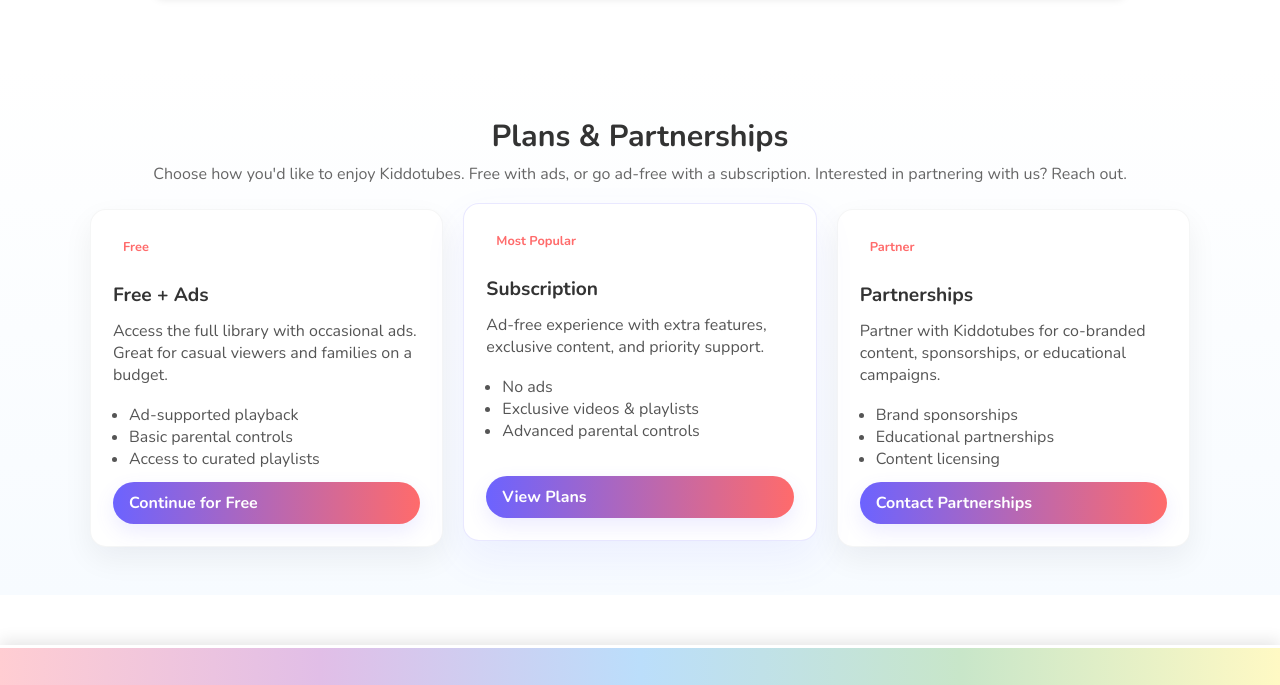
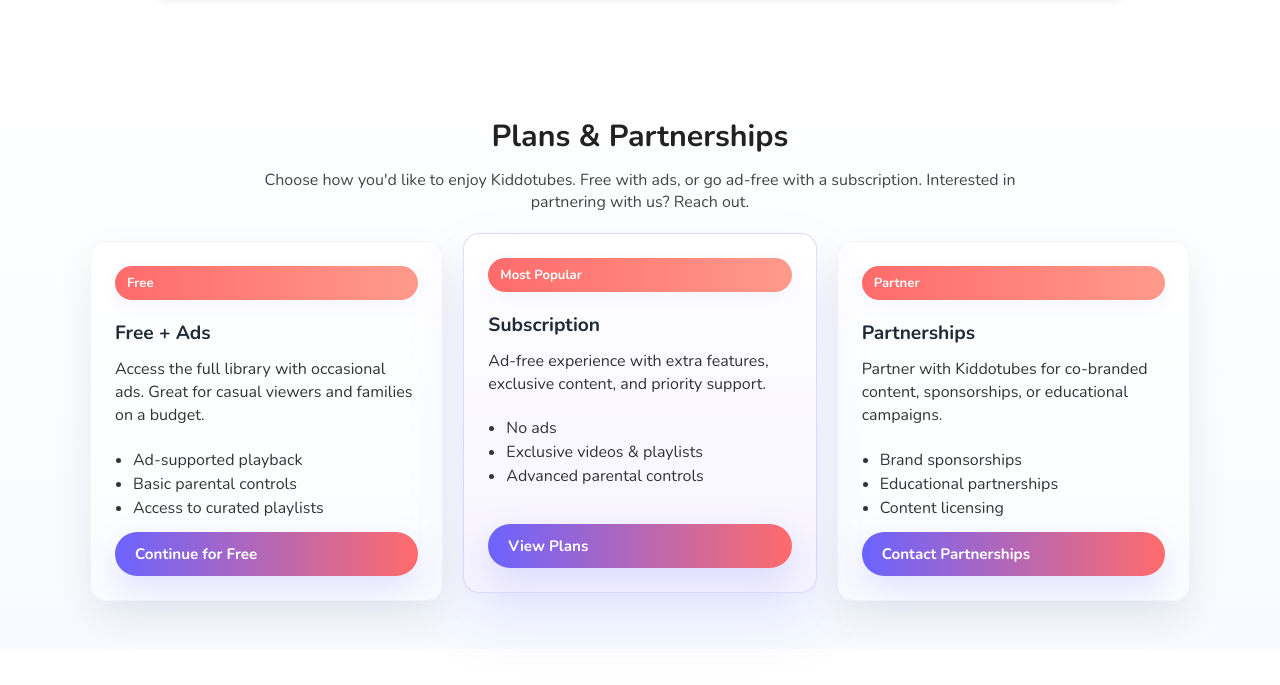
Before and after one commit to imsharukh1994/kiddotubes.com, a website: page index.html in a window 1280 px wide. Shown: the part 666-1351 px from the top of the page. Drawn offline with nearby package versions, Linux system fonts and the light colour scheme; no server answers.

Commit message:
Improve contrast and readability for Plans & Partnerships cards

```diff
--- a/styles.css
+++ b/styles.css
@@ -533,8 +533,8 @@
     background: linear-gradient(180deg, #ffffff 0%, #f7fbff 100%);
 }
 .plans-section .container { max-width: 1100px; margin: 0 auto; }
-.plans-section h2 { text-align: center; font-size: 1.9rem; margin-bottom: 6px; }
-.plans-section .lead { text-align: center; color: #666; margin-bottom: 24px; }
+.plans-section h2 { text-align: center; font-size: 1.9rem; margin-bottom: 6px; color: #222; font-weight: 700; }
+.plans-section .lead { text-align: center; color: #444; margin: 12px auto 28px; font-size: 1rem; max-width: 820px; }
 .plans-grid {
     display: grid;
     grid-template-columns: repeat(3, 1fr);
@@ -542,21 +542,23 @@
     align-items: stretch;
 }
 .plan-card {
-    background: #fff;
+    background: linear-gradient(180deg, #ffffff 0%, #fbfdff 100%);
     border-radius: 16px;
-    padding: 22px;
-    box-shadow: 0 12px 30px rgba(16,24,40,0.06);
-    border: 1px solid rgba(16,24,40,0.04);
+    padding: 24px;
+    box-shadow: 0 18px 40px rgba(16,24,40,0.08);
+    border: 1px solid rgba(0,0,0,0.04);
     display: flex;
     flex-direction: column;
     gap: 12px;
-}
-.plan-card.popular { transform: translateY(-6px); border: 1px solid rgba(108,99,255,0.15); box-shadow: 0 18px 42px rgba(108,99,255,0.08); }
-.plan-badge { display: inline-block; font-weight: 800; background: linear-gradient(90deg,#fff,#fff); color:#ff6b6b; padding:6px 10px; border-radius:999px; font-size:0.8rem; }
-.plan-card h3 { margin-top: 8px; font-size:1.2rem; }
-.plan-card p { color:#555; margin-bottom: 6px; }
-.plan-card ul { color:#555; margin-left: 16px; }
-.plan-cta { margin-top: auto; display: inline-block; padding: 10px 16px; background: linear-gradient(90deg,#6c63ff,#ff6b6b); color: white; border-radius: 999px; text-decoration: none; font-weight:700; box-shadow: 0 8px 20px rgba(108,99,255,0.12); }
+    min-height: 220px;
+}
+.plan-card.popular { transform: translateY(-8px); border: 1px solid rgba(108,99,255,0.22); box-shadow: 0 28px 60px rgba(108,99,255,0.12); background: linear-gradient(180deg,#fff,#f6f3ff); }
+.plan-badge { display: inline-block; font-weight: 700; background: linear-gradient(90deg,#ff6b6b,#ff9a8b); color: #fff; padding: 8px 12px; border-radius: 999px; font-size: 0.82rem; box-shadow: 0 6px 18px rgba(108,99,255,0.06); }
+.plan-card h3 { margin-top: 8px; font-size: 1.2rem; color: #1f2937; font-weight: 800; }
+.plan-card p { color: #333; margin-bottom: 8px; line-height: 1.45; }
+.plan-card ul { color: #333; margin-left: 18px; line-height: 1.5; }
+.plan-cta { margin-top: auto; display: inline-block; padding: 12px 20px; background: linear-gradient(90deg,#6c63ff,#ff6b6b); color: white; border-radius: 999px; text-decoration: none; font-weight: 800; box-shadow: 0 14px 34px rgba(108,99,255,0.18); transition: transform .15s ease, box-shadow .15s ease, opacity .15s ease; font-size: 0.95rem; }
+.plan-cta:hover { transform: translateY(-3px); box-shadow: 0 20px 50px rgba(108,99,255,0.2); opacity: 0.98; }
 
 @media (max-width: 900px) {
     .plans-grid { grid-template-columns: repeat(2, 1fr); }
```
